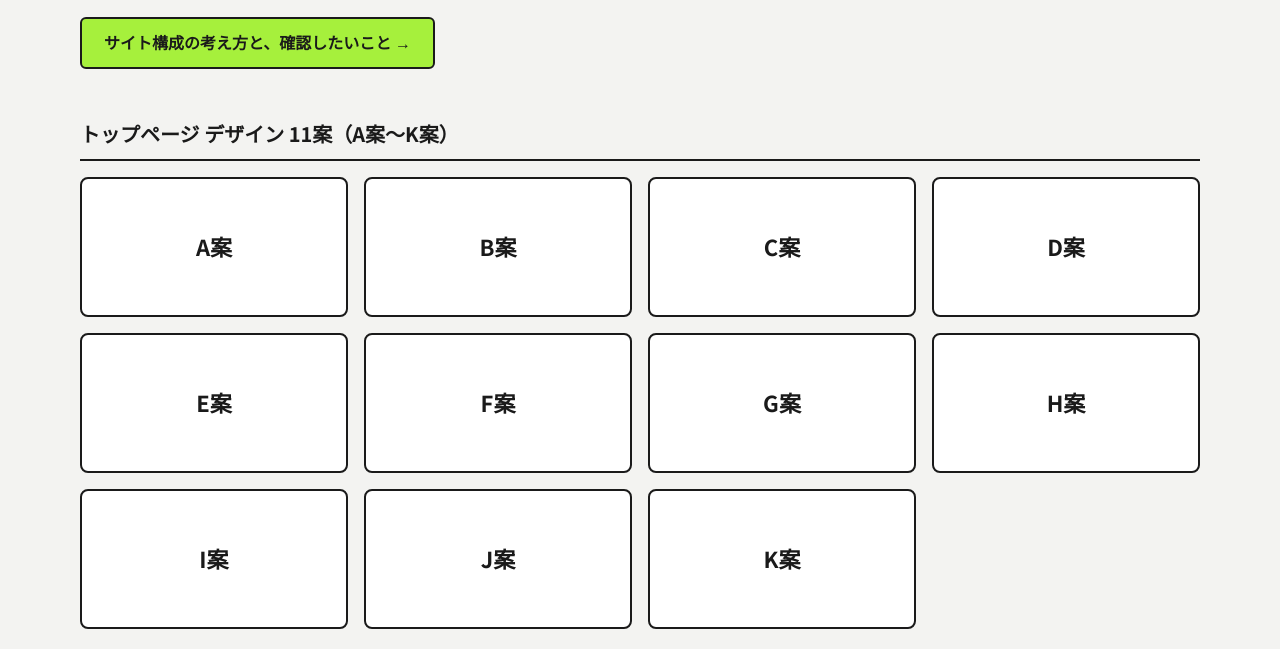
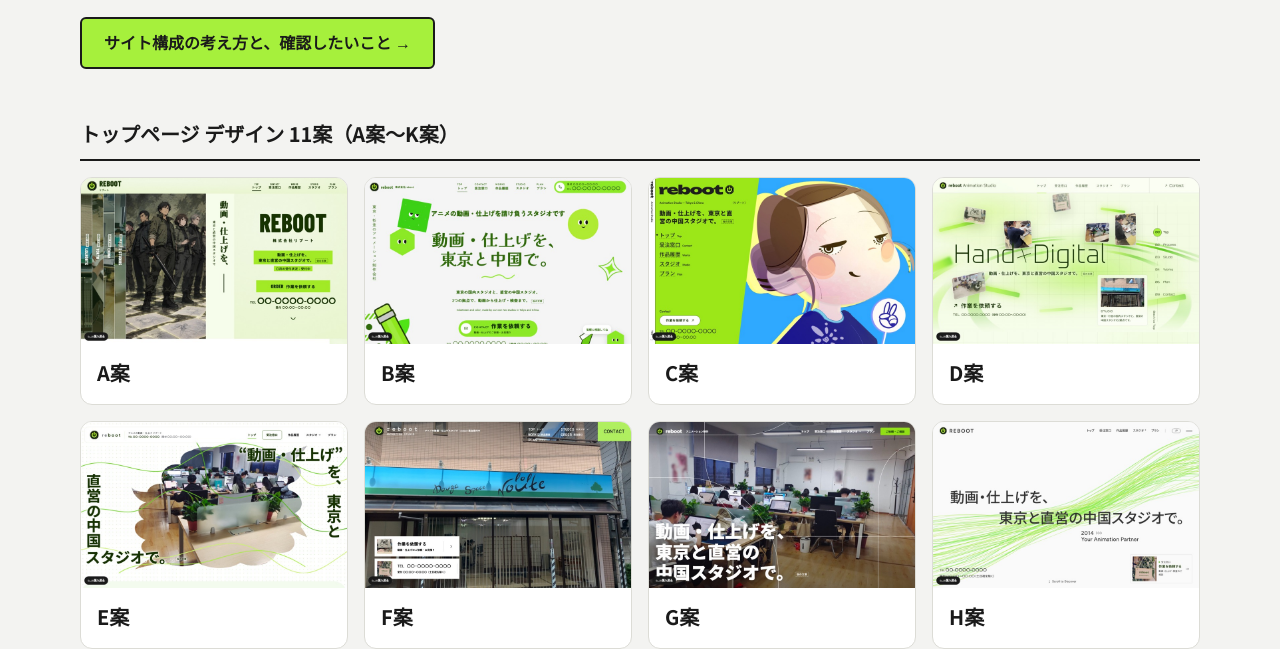
Before and after one commit to kinnovationx-star/reboot-wireframe, a plain HTML site: page index.html in a window 1280 px wide. Shown: the part 167-816 px from the top of the page. Drawn offline with Linux system fonts and the light colour scheme.

Commit message:
デザイン一覧を、各案のトップ画面のサムネイル付きカードに変更（参考サイト名は非表示）
Co-Authored-By: Claude Opus 5.5 <noreply@anthropic.com>

```diff
--- a/index.html
+++ b/index.html
@@ -13,10 +13,12 @@ h1{font-size:30px;font-weight:900;margin:0;display:flex;align-items:center;gap:1
 h1 img{width:56px;height:56px;border-radius:50%}
 h2{font-size:20px;margin:48px 0 16px;padding-bottom:8px;border-bottom:2px solid #1a1a1a}
 p{margin:12px 0 0;font-size:14px;color:#444}
-.g{display:grid;grid-template-columns:repeat(auto-fill,minmax(250px,1fr));gap:16px}
-.c{display:flex;flex-direction:column;gap:6px;background:#fff;border:2px solid #1a1a1a;border-radius:8px;padding:20px;color:#1a1a1a;text-decoration:none;min-height:96px;justify-content:center;align-items:center}
-.c:hover{background:#a6f03c}
-.c b{font-size:22px}.c span{font-size:13px;color:#444}
+.g{display:grid;grid-template-columns:repeat(auto-fill,minmax(260px,1fr));gap:16px}
+.c{display:block;background:#fff;border:1px solid #dcdcd6;border-radius:12px;overflow:hidden;color:#1a1a1a;text-decoration:none;transition:transform .2s,box-shadow .2s}
+.c:hover{transform:translateY(-3px);box-shadow:0 10px 24px rgba(0,0,0,.08)}
+.c img{display:block;width:100%;aspect-ratio:16/10;object-fit:cover;object-position:top;background:#eee}
+.c div{padding:12px 16px 14px}
+.c b{font-size:20px}
 .st{display:inline-flex;align-items:center;gap:8px;margin-top:20px;min-height:48px;padding:0 22px;background:#a6f03c;border:2px solid #1a1a1a;border-radius:6px;color:#1a1a1a;font-weight:700;text-decoration:none}
 .st:hover{background:#fff}
 </style>
@@ -27,7 +29,7 @@ p{margin:12px 0 0;font-size:14px;color:#444}
 <p>サイト構成：トップ ／ 受注窓口（CONTACT） ／ 作品履歴 ／ スタジオ（国内スタジオ・海外スタジオ） ／ プラン（作業プラン）<br>各ページのヘッダーで「スタジオ」にカーソルを合わせると、国内スタジオ・海外スタジオが表示されます。</p>
 <a class="st" href="structure.html">サイト構成の考え方と、確認したいこと →</a>
 <h2>トップページ デザイン 11案（A案〜K案）</h2>
-<div class="g"><a class="c" href="ref-02.html"><b>A案</b></a><a class="c" href="ref-03.html"><b>B案</b></a><a class="c" href="ref-04.html"><b>C案</b></a><a class="c" href="ref-05.html"><b>D案</b></a><a class="c" href="ref-06.html"><b>E案</b></a><a class="c" href="ref-07.html"><b>F案</b></a><a class="c" href="ref-08.html"><b>G案</b></a><a class="c" href="ref-09.html"><b>H案</b></a><a class="c" href="ref-11.html"><b>I案</b></a><a class="c" href="ref-12.html"><b>J案</b></a><a class="c" href="ref-13.html"><b>K案</b></a></div>
+<div class="g"><a class="c" href="ref-02.html"><img src="images/thumbs/ref-02.jpg" alt="A案のトップページ"><div><b>A案</b></div></a><a class="c" href="ref-03.html"><img src="images/thumbs/ref-03.jpg" alt="B案のトップページ"><div><b>B案</b></div></a><a class="c" href="ref-04.html"><img src="images/thumbs/ref-04.jpg" alt="C案のトップページ"><div><b>C案</b></div></a><a class="c" href="ref-05.html"><img src="images/thumbs/ref-05.jpg" alt="D案のトップページ"><div><b>D案</b></div></a><a class="c" href="ref-06.html"><img src="images/thumbs/ref-06.jpg" alt="E案のトップページ"><div><b>E案</b></div></a><a class="c" href="ref-07.html"><img src="images/thumbs/ref-07.jpg" alt="F案のトップページ"><div><b>F案</b></div></a><a class="c" href="ref-08.html"><img src="images/thumbs/ref-08.jpg" alt="G案のトップページ"><div><b>G案</b></div></a><a class="c" href="ref-09.html"><img src="images/thumbs/ref-09.jpg" alt="H案のトップページ"><div><b>H案</b></div></a><a class="c" href="ref-11.html"><img src="images/thumbs/ref-11.jpg" alt="I案のトップページ"><div><b>I案</b></div></a><a class="c" href="ref-12.html"><img src="images/thumbs/ref-12.jpg" alt="J案のトップページ"><div><b>J案</b></div></a><a class="c" href="ref-13.html"><img src="images/thumbs/ref-13.jpg" alt="K案のトップページ"><div><b>K案</b></div></a></div>
 </main>
 </body>
 </html>
```
Also changed, not shown: images/thumbs/ref-02.jpg (added), images/thumbs/ref-03.jpg (added), images/thumbs/ref-04.jpg (added), images/thumbs/ref-05.jpg (added), images/thumbs/ref-06.jpg (added), images/thumbs/ref-07.jpg (added), images/thumbs/ref-08.jpg (added), images/thumbs/ref-09.jpg (added), images/thumbs/ref-11.jpg (added), images/thumbs/ref-12.jpg (added), images/thumbs/ref-13.jpg (added).
